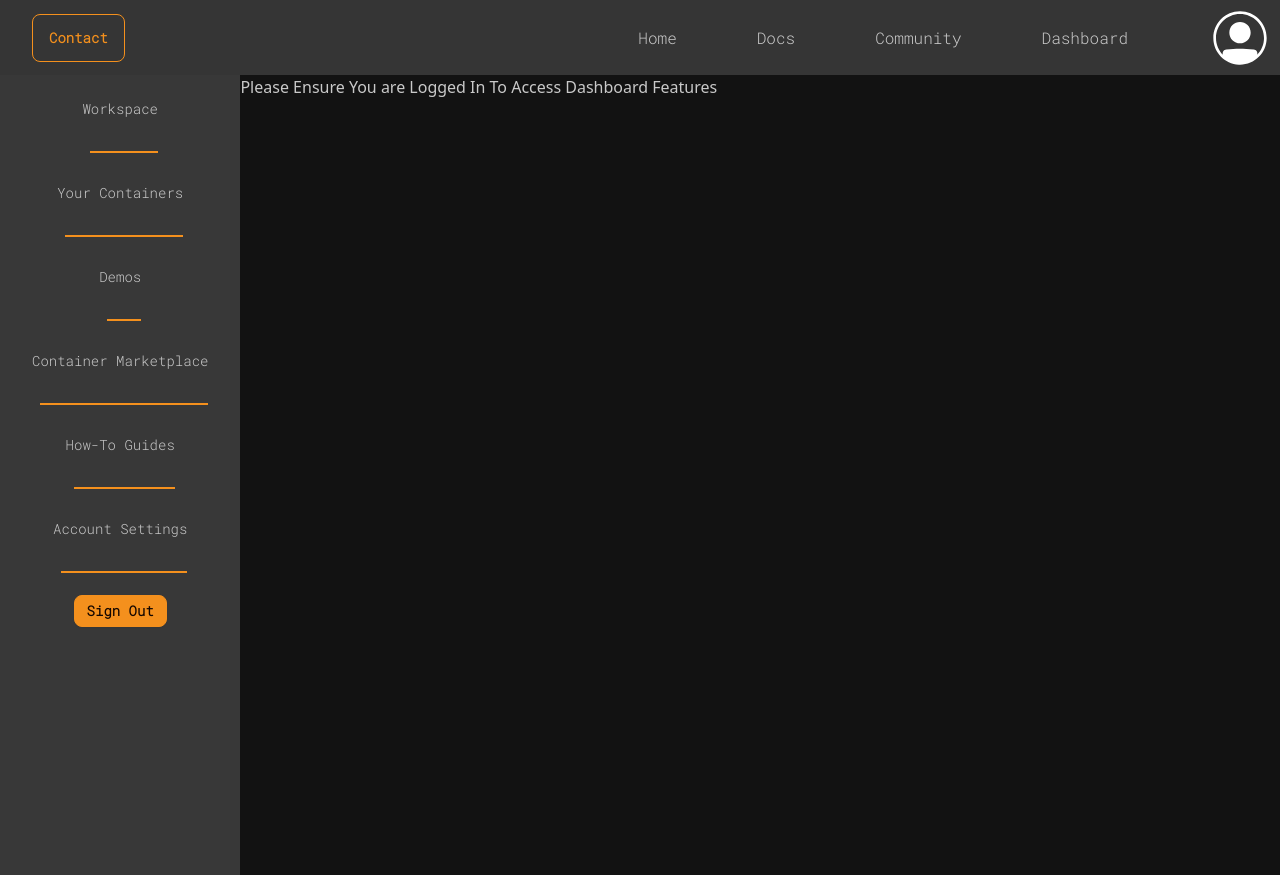
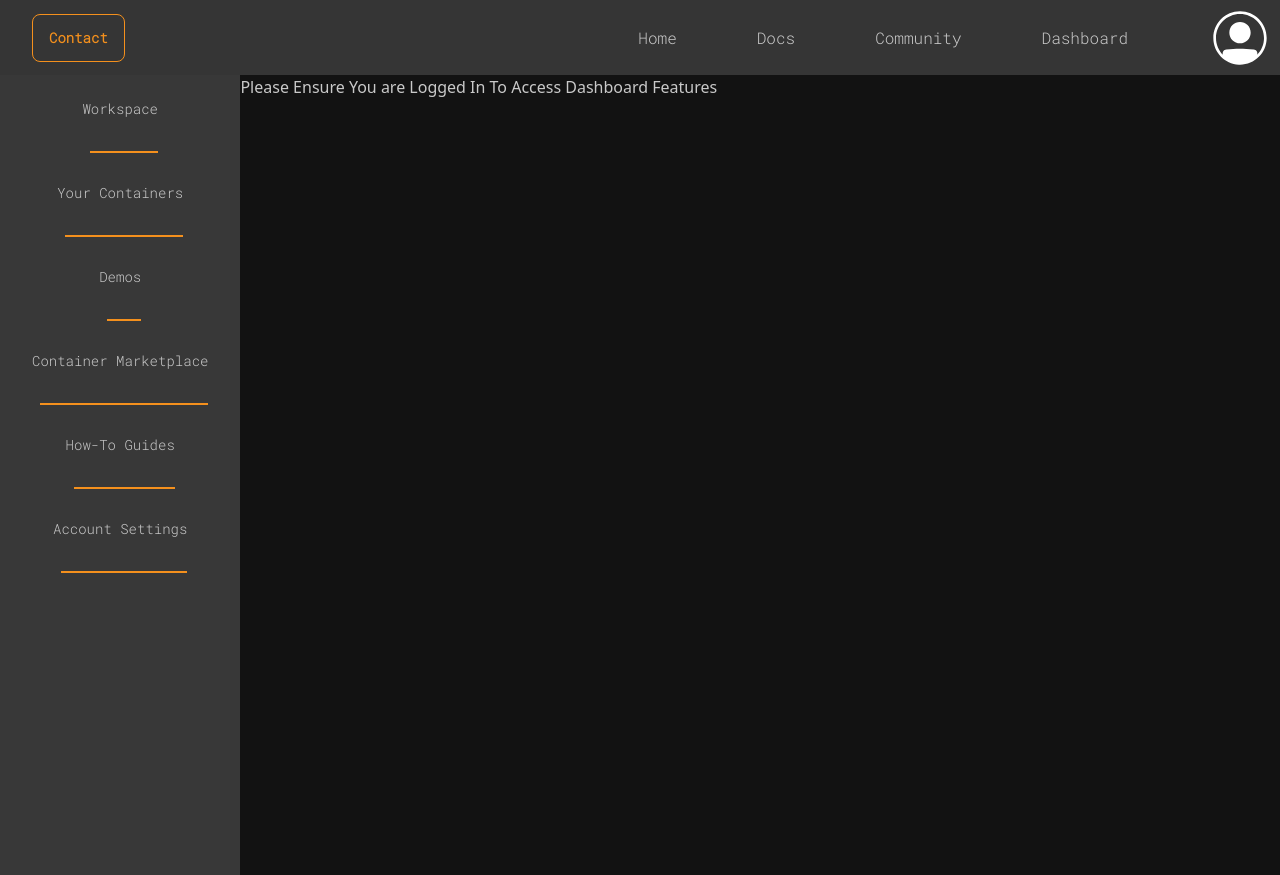
Before and after one commit to B3n-OHara/computerScience-NEA, a Next.js app: page /dashboard/demos in a window 1280 px wide. Built offline with nearby package versions, Linux system fonts and the light colour scheme; no server answers.

Commit message:
added conditional rendering of sign out button

```diff
--- a/app/dashboard/layout.tsx
+++ b/app/dashboard/layout.tsx
@@ -1,6 +1,7 @@
 import Link from "next/link"
 import CheckUserLoggedIn from "@/utils/supabase/checkUserLoggedIn"
 import React from "react"
+import { signOutButton } from "@/components/signOutButton"
 
 export default async function DashboardLayout({
     guest,
@@ -30,7 +31,7 @@ export default async function DashboardLayout({
                         <li className="basis-1/7"><Link href={"/dashboard/marketplace"}>Container Marketplace</Link><div className="divider divider-primary"></div></li>
                         <li className="basis-1/7"><Link href={"/docs"}>How-To Guides</Link><div className="divider divider-primary"></div></li>
                         <li className="basis-1/7"><Link href={"/dashboard/account"}>Account Settings</Link><div className="divider divider-primary"></div></li>
-                        <li className="basis-1/7"><button className="btn btn-primary btn-sm"><Link href={'/dashboard/account/logout'}>Sign Out</Link></button></li>
+                        {state ? signOutButton() : null}
                     </ul>
                 </div>
             </div>
--- /dev/null
+++ b/components/signOutButton.tsx
@@ -0,0 +1,7 @@
+import Link from "next/link"
+
+export function signOutButton() {
+    return(
+        <li className="basis-1/7"><button className="btn btn-primary btn-sm"><Link href={'/dashboard/account/logout'}>Sign Out</Link></button></li>
+    )
+}
```
